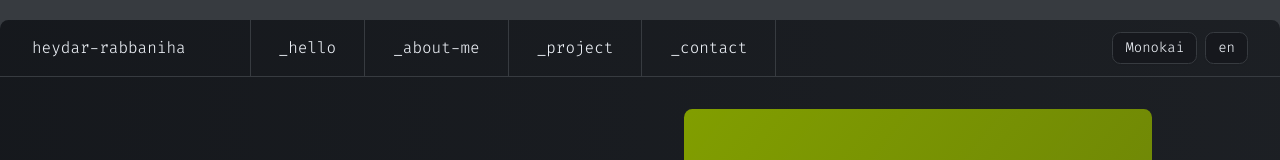
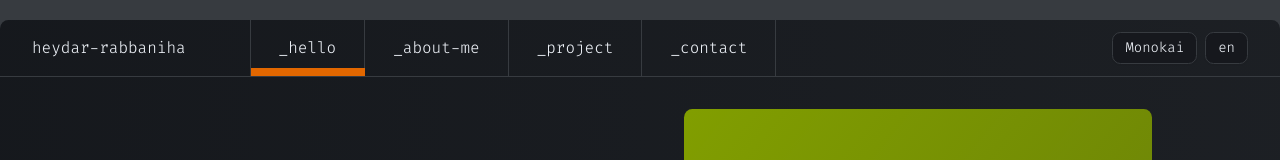
Before and after one commit to rabbaniha/vscode-portfolio, a Next.js app: page /en in a window 1280 px wide. Shown: the top 160 px of the page. Built offline with nearby package versions, Linux system fonts and the light colour scheme.

Commit message:
style(animate) add animate for modern navigation

```diff
--- a/src/components/layout/Header.tsx
+++ b/src/components/layout/Header.tsx
@@ -1,11 +1,22 @@
+"use client";
 import { Link } from "@/i18n/navigation";
 import { useTranslations } from "next-intl";
-import React from "react";
+import React, { useEffect, useRef } from "react";
 import { ThemeSwitcher } from "../commom/ThemeSwitcher";
 import LocaleSwitcher from "../commom/LocaleSwitcher";
+import { usePathname } from "next/navigation";
 
 const Header = () => {
   const t = useTranslations("navigation");
+  const pathname = usePathname();
+  const cleanPathname = pathname.replace(/^\/(en|fa|ar)/, "");
+  const previousPath = useRef<string | null>(null);
+
+  useEffect(() => {
+    // مقدار قبلی رو ذخیره می‌کنیم
+    previousPath.current = cleanPathname;
+  }, [cleanPathname]);
+
   return (
     <section className=" w-full border-b flex items-center justify-between bg-transparent">
       <div className="flex items-center bg-transparent">
@@ -13,21 +24,73 @@ const Header = () => {
           {t("name")}
         </div>
 
-        <ul className=" flex items-center justify-center">
-          <Link href={"/"}>
+        <ul className=" flex items-center justify-center ">
+          <Link href={"/"} className=" relative">
             <li className=" border-r px-7 py-4">{t("home")}</li>
+            <div
+              className={`absolute h-2 bottom-0 right-0 left-0 bg-accent  ${
+                cleanPathname === "" ? "visible" : "hidden"
+              } ${
+                previousPath.current === "/about"
+                  ? "animate-entry-right-100"
+                  : previousPath.current === "/project"
+                  ? "animate-entry-right-200"
+                  : previousPath.current === "/contact"
+                  ? "animate-entry-right-300"
+                  : ""
+              }`}
+            ></div>
           </Link>
 
-          <Link href={"/about"}>
+          <Link href={"/about"} className=" relative">
             <li className=" border-r px-7 py-4">{t("about")}</li>
+            <div
+              className={`absolute h-2 bottom-0 right-0 left-0 bg-accent  ${
+                cleanPathname === "/about" ? "visible" : "hidden"
+              } ${
+                previousPath.current === ""
+                  ? "animate-entry-left-100"
+                  : previousPath.current === "/project"
+                  ? "animate-entry-right-100"
+                  : previousPath.current === "/contact"
+                  ? "animate-entry-right-200"
+                  : ""
+              }`}
+            ></div>
           </Link>
 
-          <Link href={"/project"}>
+          <Link href={"/project"} className=" relative">
             <li className=" border-r px-7 py-4">{t("project")}</li>
+            <div
+              className={`absolute h-2 bottom-0 right-0 left-0 bg-accent ${
+                cleanPathname === "/project" ? "visible" : "hidden"
+              }  ${
+                previousPath.current === ""
+                  ? "animate-entry-left-200"
+                  : previousPath.current === "/about"
+                  ? "animate-entry-left-100"
+                  : previousPath.current === "/contact"
+                  ? "animate-entry-right-100"
+                  : ""
+              }`}
+            ></div>
           </Link>
 
-          <Link href={"contact"}>
+          <Link href={"contact"} className=" relative">
             <li className=" border-r px-7 py-4">{t("contact")}</li>
+            <div
+              className={`absolute h-2 bottom-0 right-0 left-0 bg-accent ${
+                cleanPathname === "/contact" ? "visible" : "hidden"
+              } ${
+                previousPath.current === ""
+                  ? "animate-entry-left-300"
+                  : previousPath.current === "/about"
+                  ? "animate-entry-left-200"
+                  : previousPath.current === "/project"
+                  ? "animate-entry-left-100"
+                  : ""
+              }`}
+            ></div>
           </Link>
         </ul>
       </div>
```
